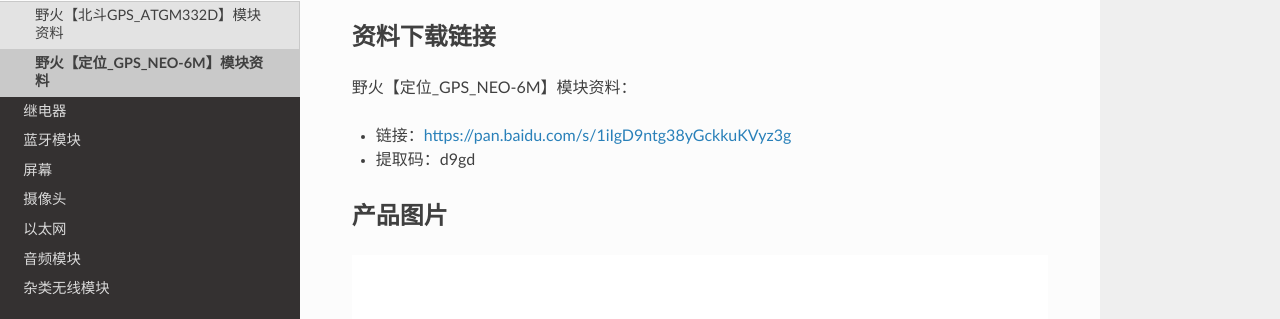
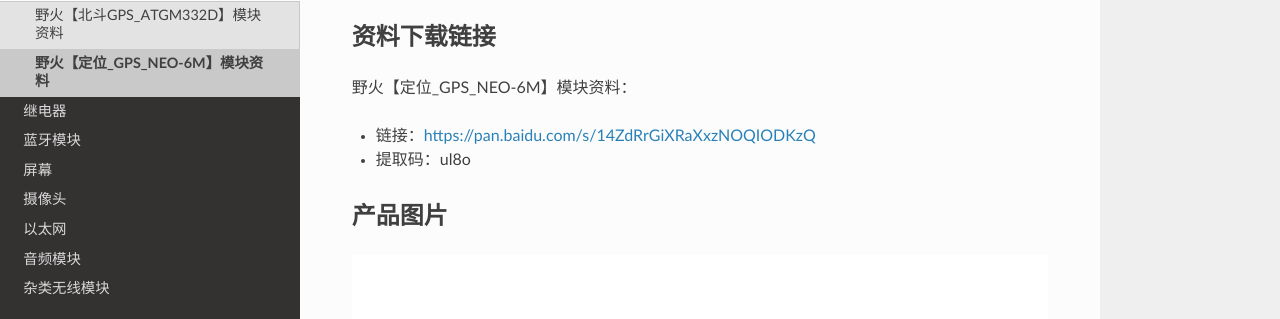
Before and after one commit to Embedfire/ebf_products, a Sphinx documentation site: the page built from documentation/module/gps/gps_neo-6m.rst, in a window 1280 px wide and 900 px high. Shown: the part 151-470 px from the top of the window. Built offline with Sphinx 7.4.7 and the Read the Docs theme 2.0.0, drawn with Linux system fonts in a browser that asks for light colours; pages that are not in the unit, such as notebooks, are missing from menus.

Commit message:
Update gps_neo-6m.rst

```diff
--- a/documentation/module/gps/gps_neo-6m.rst
+++ b/documentation/module/gps/gps_neo-6m.rst
@@ -7,8 +7,8 @@
 
 野火【定位_GPS_NEO-6M】模块资料：
 
-- 链接：https://pan.baidu.com/s/1iIgD9ntg38yGckkuKVyz3g
-- 提取码：d9gd
+- 链接：https://pan.baidu.com/s/14ZdRrGiXRaXxzNOQIODKzQ
+- 提取码：ul8o
 
 产品图片
 --------
```
